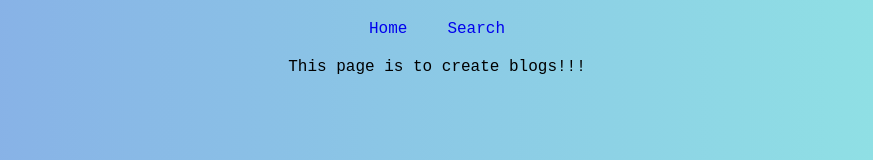
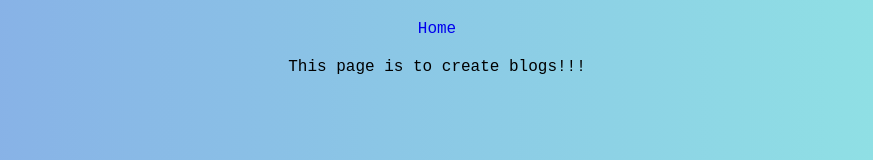
Before and after one commit to leocodeio/catalyst-sources, a React (Create React App) app in the folder frontend/: page /create in a window 1280 px wide. Shown: the top 160 px of the page, without its empty margins (203-1076 px from the left). Built offline with nearby package versions, Linux system fonts and the light colour scheme.

Commit message:
removed things..

```diff
--- a/frontend/src/components/Create.jsx
+++ b/frontend/src/components/Create.jsx
@@ -6,7 +6,6 @@ const Create = () => {
     <div>
       <div className="links">
         <Link className="link" to="/">Home</Link>
-        <Link className="link" to="/search">Search</Link>
       </div>
       This page is to create blogs!!!
     </div>
```
